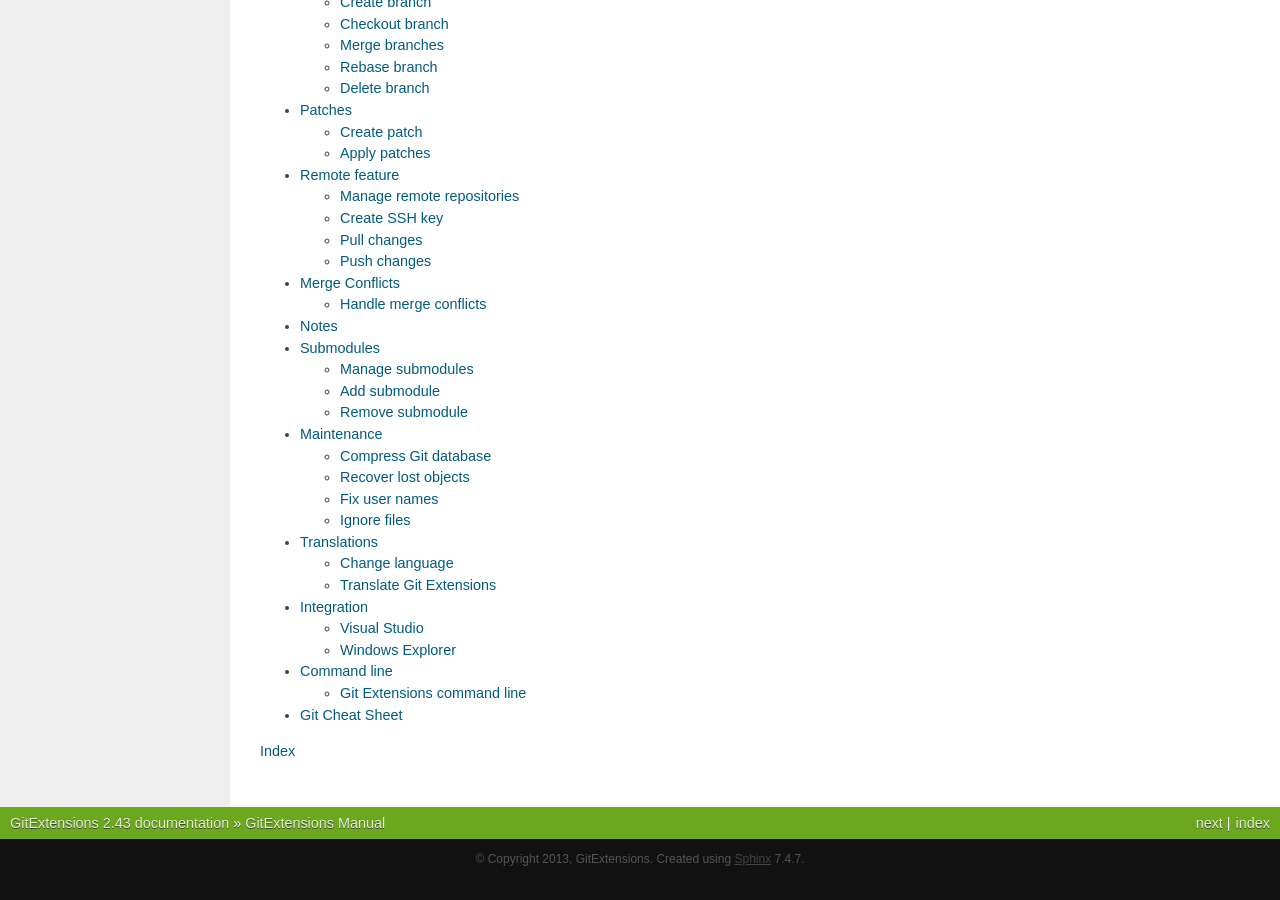
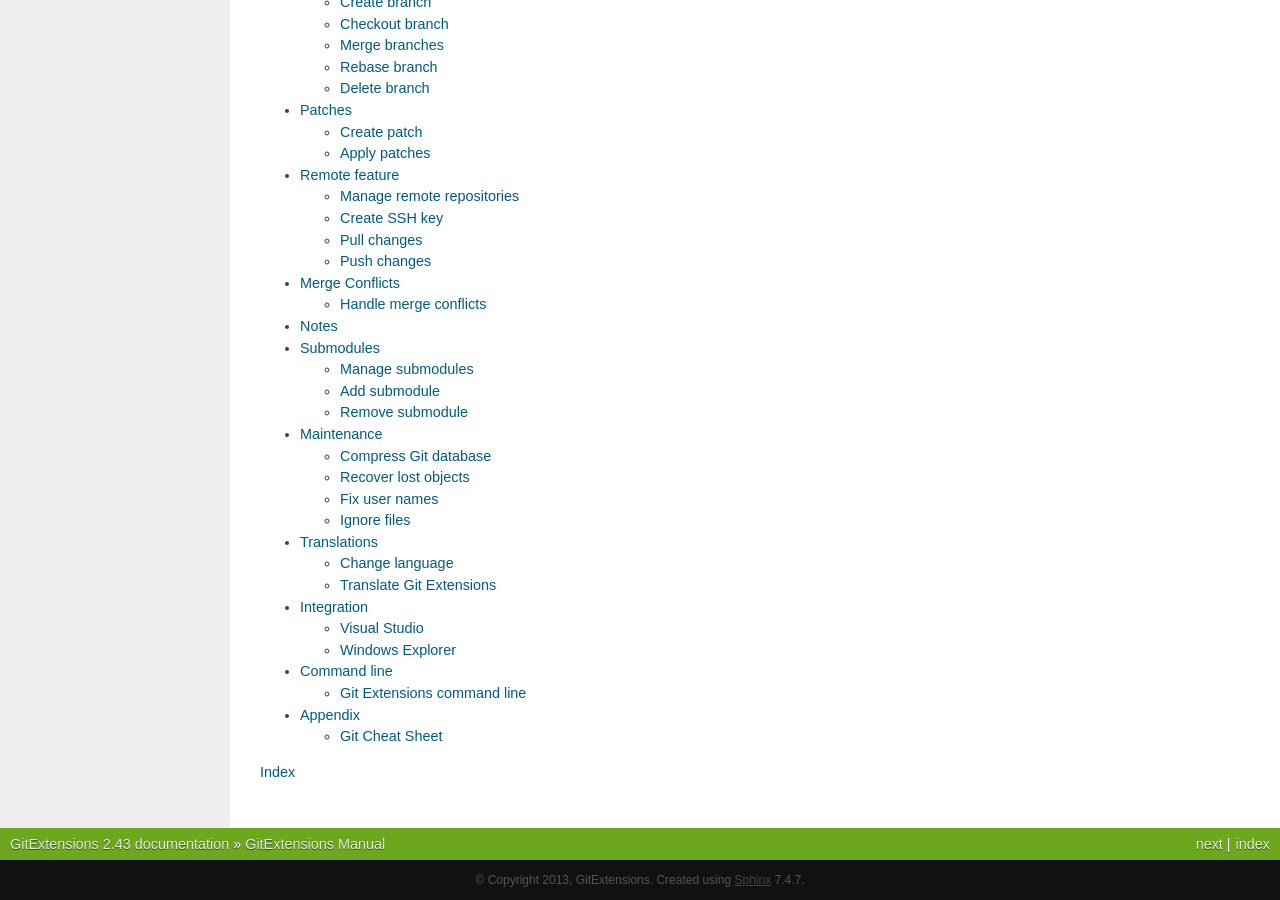
Before and after one commit to martinqt/GitExtensionsDoc, a Sphinx documentation site: the page built from source/index.rst, in a window 1280 px wide and 900 px high, scrolled down 614 px. Built offline with Sphinx 7.4.7, drawn with Linux system fonts in a browser that asks for light colours; before the commit the page ends 1493 px from its top, so only the background shows below that.

Commit message:
move git cheat sheet to (new) appendix

```diff
--- a/source/index.rst
+++ b/source/index.rst
@@ -19,7 +19,7 @@
    translations
    integration
    command_line
-   git_cheat_sheet
+   z_appendix
 
 
 :ref:`genindex`
--- a/source/git_cheat_sheet.rst
+++ b/source/z_appendix.rst
@@ -1,8 +1,11 @@
+Appendix
+========
+
 .. role:: bash(code)
    :language: bash
 
 Git Cheat Sheet
-===============
+---------------
 
 +-----------------------------------------------------------------+---------------------------------------------------------------+
 |Action                                                           | Command                                                       |
```
